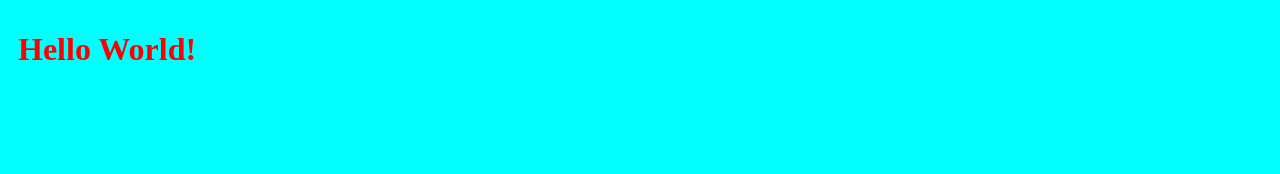
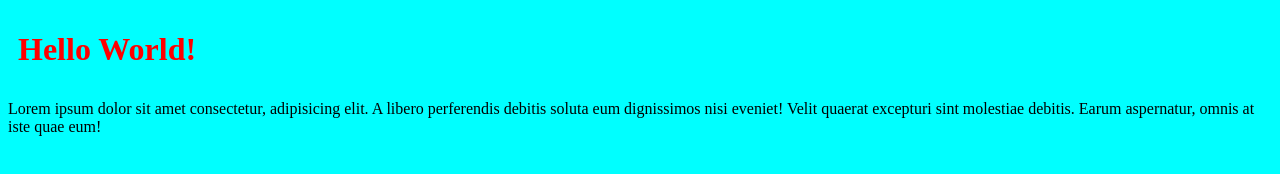
Before and after one commit to Nacuse/test, a plain HTML site: page index.html in a window 1280 px wide. Drawn offline with Linux system fonts and the light colour scheme.

Commit message:
text added

```diff
--- a/index.html
+++ b/index.html
@@ -9,5 +9,6 @@
 </head>
 <body>
     <h1>Hello World!</h1>
+    <p>Lorem ipsum dolor sit amet consectetur, adipisicing elit. A libero perferendis debitis soluta eum dignissimos nisi eveniet! Velit quaerat excepturi sint molestiae debitis. Earum aspernatur, omnis at iste quae eum!</p>
 </body>
 </html>
```
